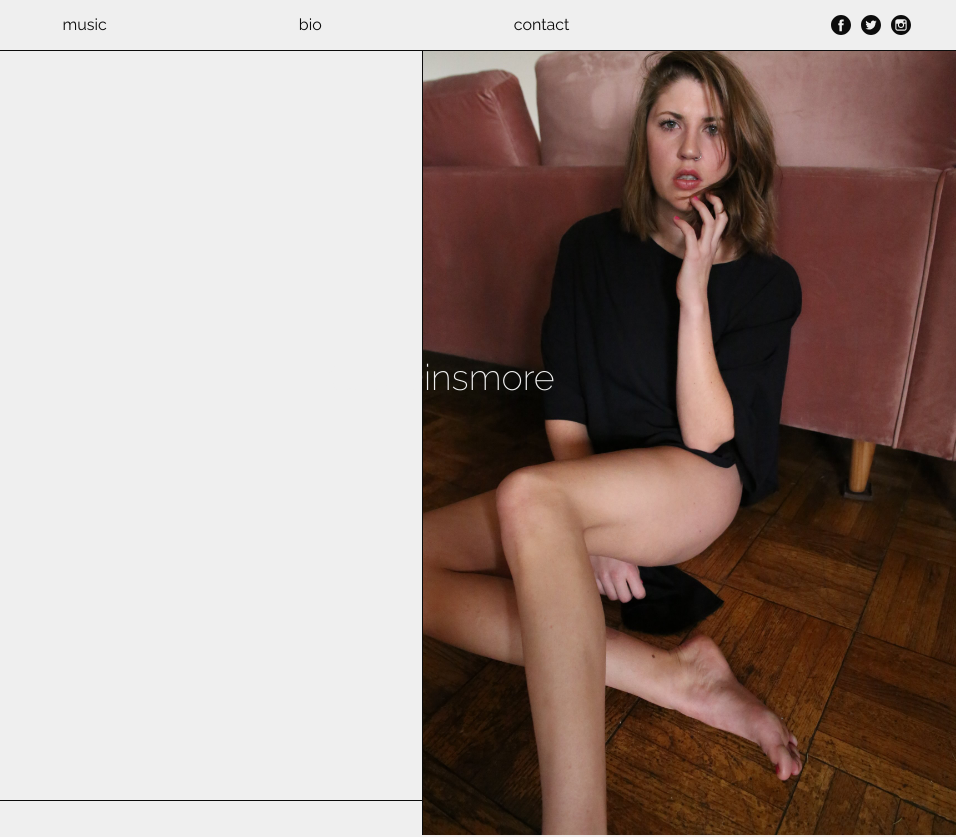
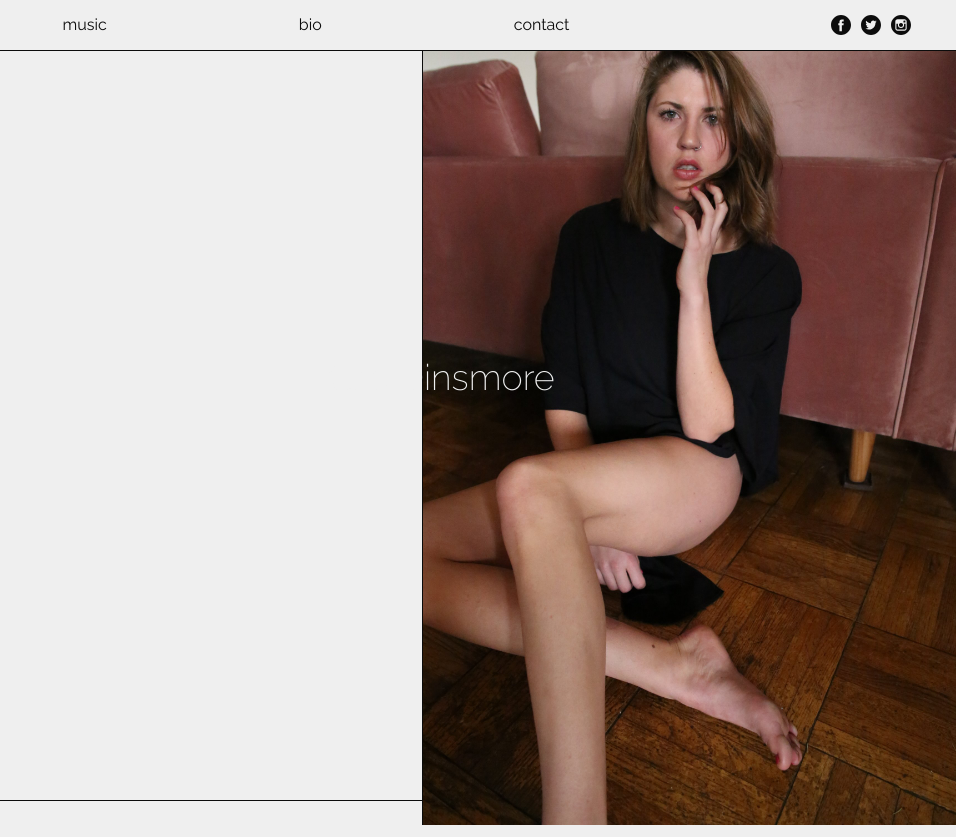
Before and after one commit to zanedr/kate-dinsmore-updated, a React (Create React App) app: page / in a window 1280 px wide. Shown: the top 837 px of the page, without its empty margins (324-1280 px from the left). Built offline with nearby package versions, Linux system fonts and the light colour scheme.

Commit message:
more photo spacing

```diff
--- a/src/App.css
+++ b/src/App.css
@@ -386,7 +386,7 @@ h2 {
 
 @media screen and (max-width: 1300px) {
   .photo {
-    top: 35px;
+    top: 25px;
   }
 
   .music-text {
```
